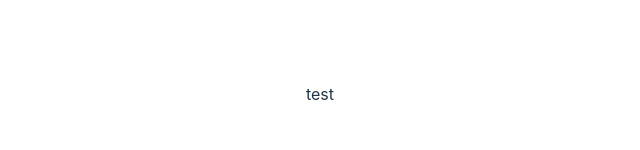
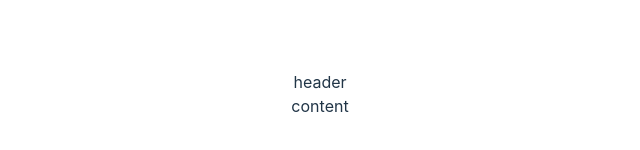
Before and after one commit to Yuji5117/shopping_cart_react, a React (Vite) app: page / in a window 1280 px wide. Shown: the part 306-456 px from the top of the page, without its empty margins (320-960 px from the left). Built offline with nearby package versions, Linux system fonts and the light colour scheme.

Commit message:
layoutを実装

```diff
--- a/src/App.tsx
+++ b/src/App.tsx
@@ -1,9 +1,10 @@
 import "./App.css";
+import { MainLayout } from "./layouts/MainLayout";
 
 function App() {
   return (
     <>
-      <div>test</div>
+      <MainLayout />
     </>
   );
 }
--- /dev/null
+++ b/src/layouts/ContentLayout.tsx
@@ -0,0 +1,9 @@
+import { ReactNode } from "react";
+
+type MainLayoutProps = {
+  children: ReactNode;
+};
+
+export const ContentLayout = ({ children }: MainLayoutProps) => {
+  return <div>{children}</div>;
+};
--- /dev/null
+++ b/src/layouts/MainLayout.tsx
@@ -0,0 +1,12 @@
+import { ContentLayout } from "./ContentLayout";
+
+export const MainLayout = () => {
+  return (
+    <div>
+      {/* header */}
+      <header>header</header>
+      {/* content layout */}
+      <ContentLayout>content</ContentLayout>
+    </div>
+  );
+};
```
